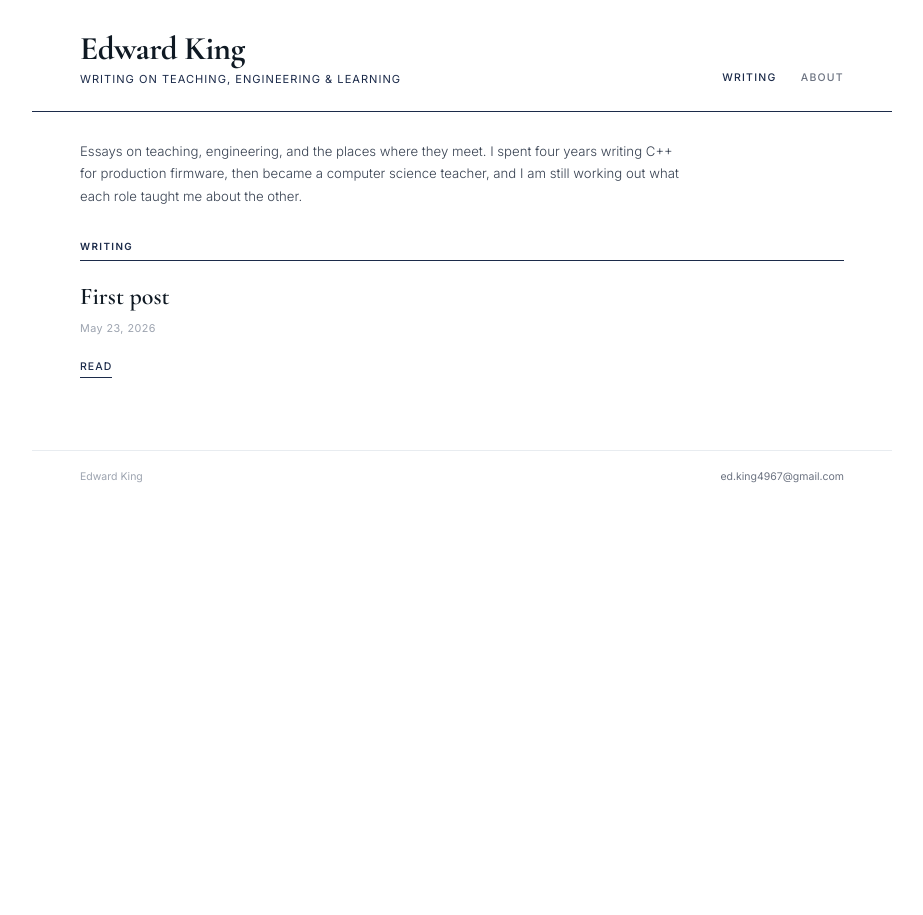
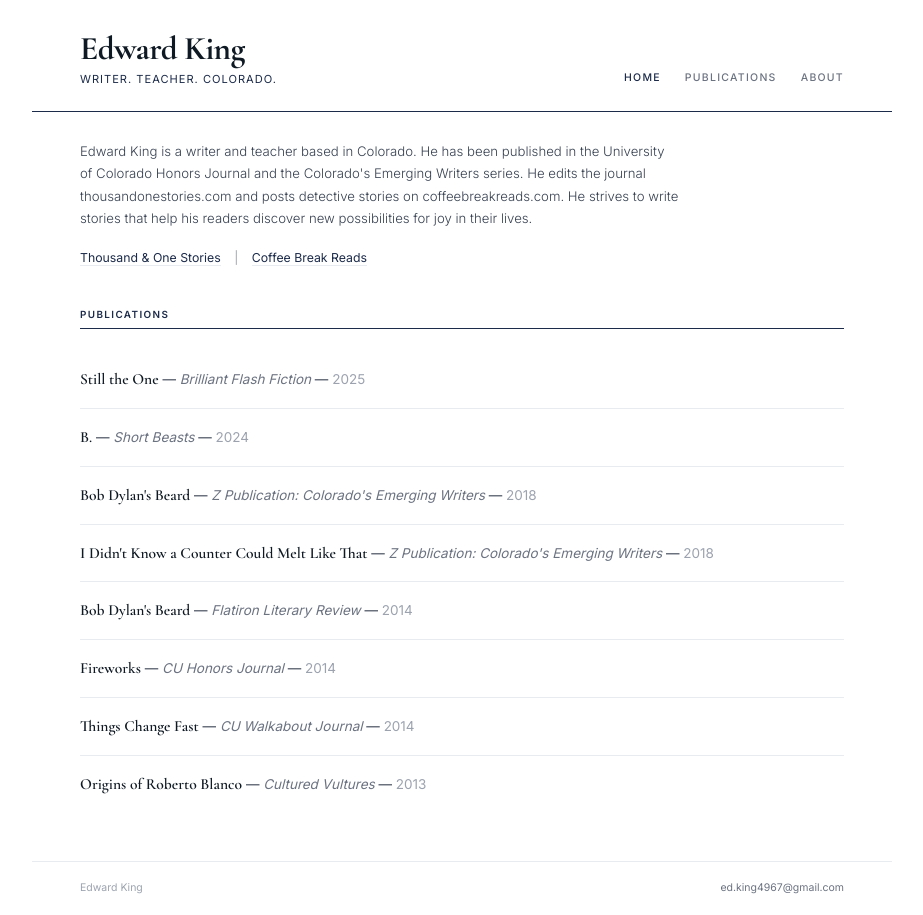
Before and after one commit to edking4967/edwardk.ing, a Jekyll site: the page built from index.html, in a window 1280 px wide. Shown: the whole page, without its empty margins (178-1101 px from the left). Built offline with Jekyll 4.4.1, drawn with Linux system fonts in a browser that asks for light colours.

Commit message:
Fleshed out

```diff
--- a/Gemfile
+++ b/Gemfile
@@ -1,5 +1,3 @@
 source "https://rubygems.org"
 
 gem "jekyll", "~> 4.3"
-gem "jekyll-feed", "~> 0.12"
-gem "jekyll-compose", group: :jekyll_plugins
--- a/_config.yml
+++ b/_config.yml
@@ -1,15 +1,12 @@
 title: Edward King
-tagline: Writing on Teaching, Engineering & Learning
-description: A writing portfolio by Edward King — essays on teaching, software, and the overlap between them.
+tagline: Writer. Teacher. Colorado.
+description: Writer based in Colorado.
 baseurl: ""
 url: "https://edwardk.ing"
 
 author:
   name: Edward King
   email: ed.king4967@gmail.com
-
-permalink: /:year/:title/
-excerpt_separator: "<!--more-->"
 
 markdown: kramdown
 highlighter: rouge
@@ -18,10 +15,8 @@ sass:
   sass_dir: _sass
   style: compressed
 
-plugins:
-  - jekyll-feed
-
 exclude:
   - Gemfile
   - Gemfile.lock
   - README.md
+  - edwardk_ing_instructions.md
--- a/_layouts/default.html
+++ b/_layouts/default.html
@@ -9,7 +9,6 @@
   <link rel="preconnect" href="https://fonts.gstatic.com" crossorigin>
   <link href="https://fonts.googleapis.com/css2?family=Cormorant+Garamond:wght@400;600;700&family=Inter:wght@300;400;500;600&display=swap" rel="stylesheet">
   <link rel="stylesheet" href="{{ '/assets/css/main.css' | relative_url }}">
-  {% feed_meta %}
 </head>
 <body>
   <div class="canvas">
@@ -21,7 +20,8 @@
           <div class="site-tagline">{{ site.tagline }}</div>
         </div>
         <nav class="site-nav">
-          <a href="{{ '/' | relative_url }}"{% if page.url == '/' %} class="active"{% endif %}>Writing</a>
+          <a href="{{ '/' | relative_url }}"{% if page.url == '/' %} class="active"{% endif %}>Home</a>
+          <a href="{{ '/#publications' | relative_url }}">Publications</a>
           <a href="{{ '/about/' | relative_url }}"{% if page.url contains 'about' %} class="active"{% endif %}>About</a>
         </nav>
       </header>
--- a/assets/css/main.scss
+++ b/assets/css/main.scss
@@ -116,6 +116,59 @@ a { color: inherit; text-decoration: none; }
     font-weight: 300;
     max-width: 600px;
   }
+}
+
+// ── Home Links ─────────────────────────────────────────────
+.home-links {
+  padding: 18px 0 8px;
+  font-size: 0.82em;
+
+  a {
+    color: $navy;
+    border-bottom: 1px solid $border;
+
+    &:hover { border-color: $navy; }
+  }
+
+  .divider {
+    color: $light;
+    margin: 0 10px;
+  }
+}
+
+// ── Publications ───────────────────────────────────────────
+.publications {
+  padding-top: 32px;
+}
+
+.pub-list {
+  list-style: none;
+
+  li {
+    padding: 16px 0;
+    border-bottom: 1px solid $border;
+    font-size: 0.9em;
+    line-height: 1.6;
+    color: $body-text;
+
+    &:last-of-type { border-bottom: none; }
+  }
+}
+
+.pub-title {
+  font-family: $serif;
+  font-size: 1.15em;
+  font-weight: 600;
+  color: $ink;
+}
+
+.pub-venue {
+  font-style: italic;
+  color: $muted;
+}
+
+.pub-year {
+  color: $light;
 }
 
 // ── Post List ──────────────────────────────────────────────
--- a/index.html
+++ b/index.html
@@ -1,34 +1,29 @@
 ---
 layout: default
-title: Writing
+title: Edward King
 ---
 
 <section class="home-intro">
-  <p>Essays on teaching, engineering, and the places where they meet. I spent four years writing C++ for production firmware, then became a computer science teacher, and I am still working out what each role taught me about the other.</p>
+  <p>Edward King is a writer and teacher based in Colorado. He has been published in the University of Colorado Honors Journal and the Colorado's Emerging Writers series. He edits the journal <a href="http://thousandonestories.com">thousandonestories.com</a> and posts detective stories on <a href="http://coffeebreakreads.com">coffeebreakreads.com</a>. He strives to write stories that help his readers discover new possibilities for joy in their lives.</p>
 </section>
 
-<section class="post-list">
-  <div class="section-label">Writing</div>
+<section class="home-links">
+  <a href="http://thousandonestories.com">Thousand &amp; One Stories</a>
+  <span class="divider">|</span>
+  <a href="http://coffeebreakreads.com">Coffee Break Reads</a>
+</section>
 
-  {% for post in site.posts %}
-  <article class="post-item">
-    <h2 class="post-item-title">
-      <a href="{{ post.url | relative_url }}">{{ post.title }}</a>
-    </h2>
-    <div class="post-item-meta">
-      <time datetime="{{ post.date | date_to_xmlschema }}">{{ post.date | date: "%B %-d, %Y" }}</time>
-      {% if post.tags.size > 0 %}
-      <div class="tags">
-        {% for tag in post.tags %}
-        <span class="tag">{{ tag }}</span>
-        {% endfor %}
-      </div>
-      {% endif %}
-    </div>
-    {% if post.excerpt %}
-    <p class="post-item-excerpt">{{ post.excerpt | strip_html | truncate: 240 }}</p>
-    {% endif %}
-    <a href="{{ post.url | relative_url }}" class="read-more">Read</a>
-  </article>
-  {% endfor %}
+<section class="publications" id="publications">
+  <div class="section-label">Publications</div>
+
+  <ul class="pub-list">
+    <li><span class="pub-title">Still the One</span> — <span class="pub-venue">Brilliant Flash Fiction</span> — <span class="pub-year">2025</span></li>
+    <li><span class="pub-title">B.</span> — <span class="pub-venue">Short Beasts</span> — <span class="pub-year">2024</span></li>
+    <li><span class="pub-title">Bob Dylan's Beard</span> — <span class="pub-venue">Z Publication: Colorado's Emerging Writers</span> — <span class="pub-year">2018</span></li>
+    <li><span class="pub-title">I Didn't Know a Counter Could Melt Like That</span> — <span class="pub-venue">Z Publication: Colorado's Emerging Writers</span> — <span class="pub-year">2018</span></li>
+    <li><span class="pub-title">Bob Dylan's Beard</span> — <span class="pub-venue">Flatiron Literary Review</span> — <span class="pub-year">2014</span></li>
+    <li><span class="pub-title">Fireworks</span> — <span class="pub-venue">CU Honors Journal</span> — <span class="pub-year">2014</span></li>
+    <li><span class="pub-title">Things Change Fast</span> — <span class="pub-venue">CU Walkabout Journal</span> — <span class="pub-year">2014</span></li>
+    <li><span class="pub-title">Origins of Roberto Blanco</span> — <span class="pub-venue">Cultured Vultures</span> — <span class="pub-year">2013</span></li>
+  </ul>
 </section>
```
Also changed, not shown: about.md (+5 -1 lines), edwardk_ing_instructions.md (added, +72 -0 lines), Gemfile.lock, 8 other files.
